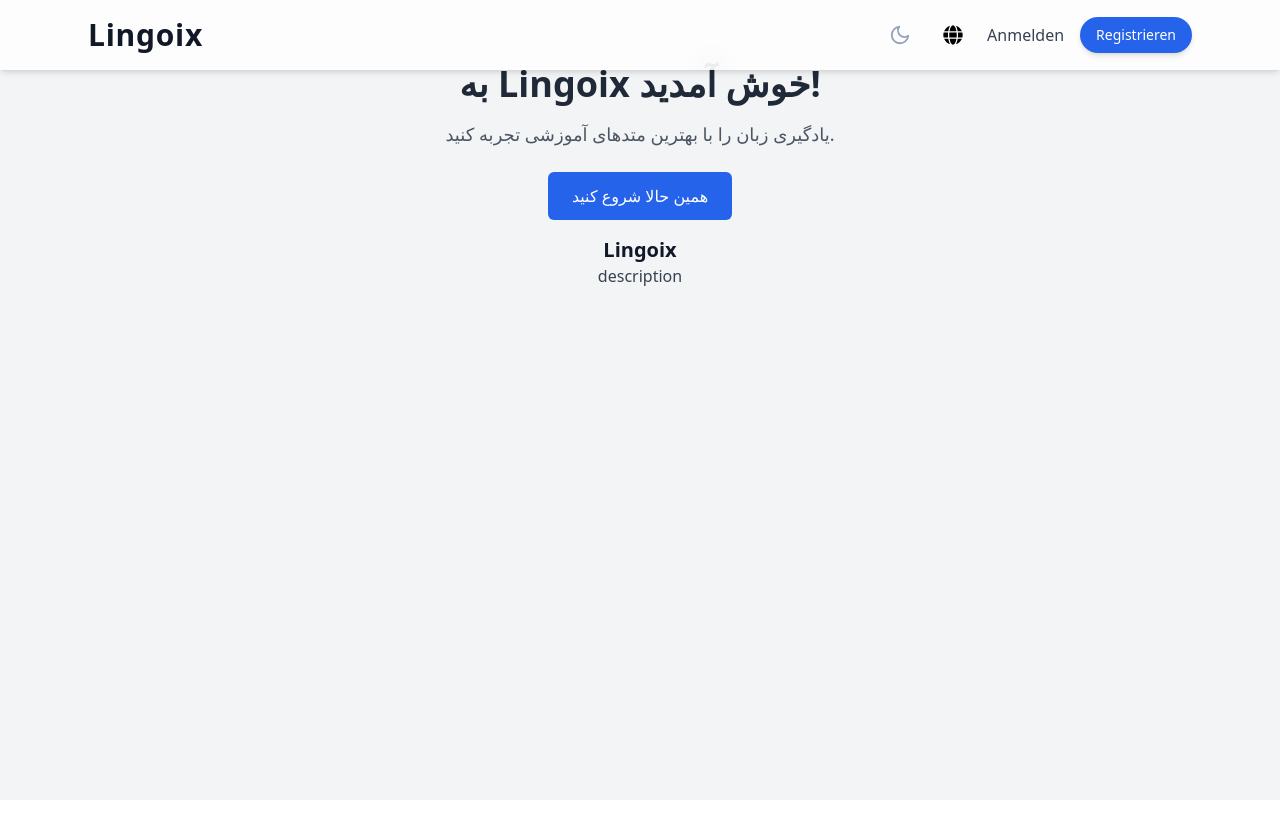
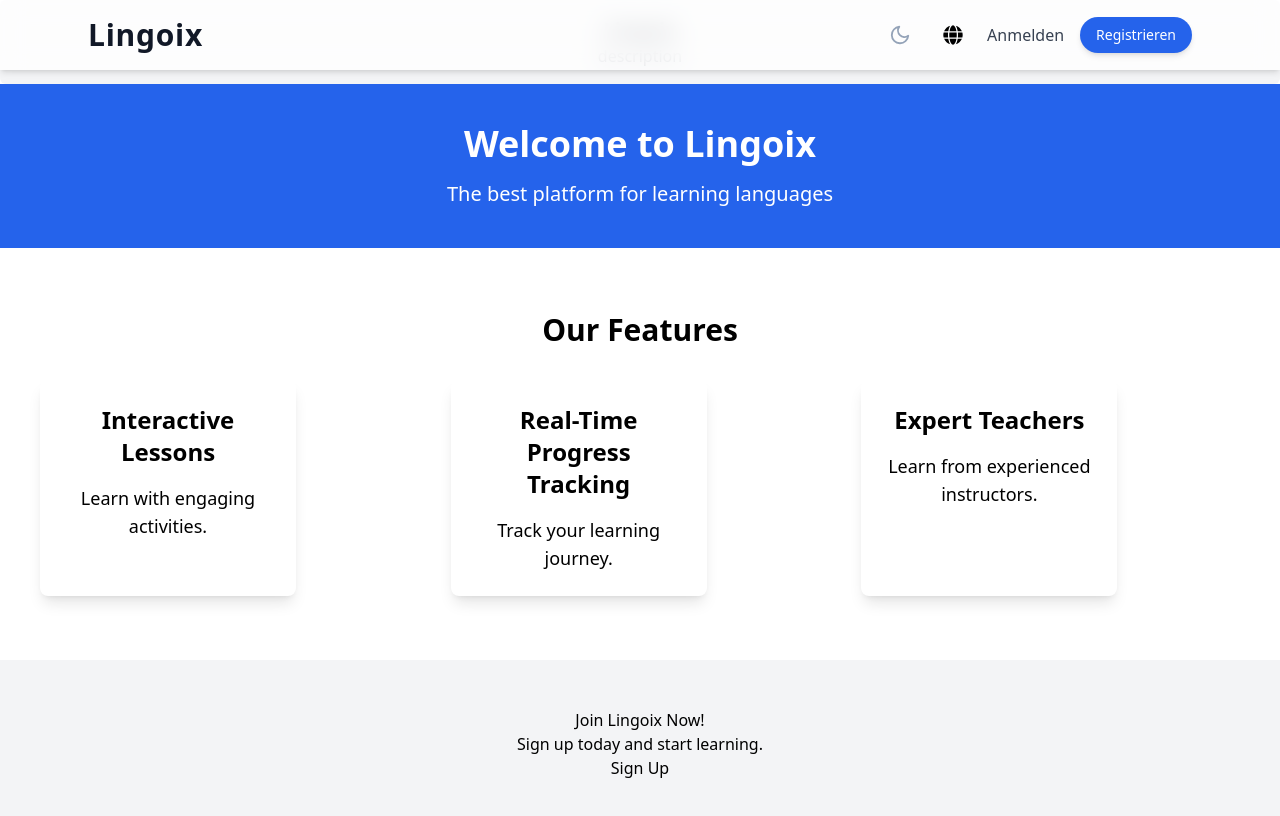
Before and after one commit to behshaad/lingoix, a React (Create React App) app: page / in a window 1280 px wide. Shown: the top 816 px of the page. Built offline with nearby package versions, Linux system fonts and the light colour scheme.

Commit message:
Update the homepage and add the features component

```diff
--- a/package.json
+++ b/package.json
@@ -7,6 +7,7 @@
     "@testing-library/jest-dom": "^6.6.3",
     "@testing-library/react": "^16.2.0",
     "@testing-library/user-event": "^13.5.0",
+    "gsap": "^3.12.7",
     "i18next": "^24.2.2",
     "react": "^19.0.0",
     "react-dom": "^19.0.0",
--- /dev/null
+++ b/src/components/FeatureCard.js
@@ -0,0 +1,12 @@
+import React from "react";
+
+const FeatureCard = ({ title, description }) => {
+  return (
+    <div className="feature-card bg-white p-6 rounded-lg shadow-lg w-64 text-center">
+      <h3 className="text-2xl font-semibold mb-4">{title}</h3>
+      <p className="text-lg">{description}</p>
+    </div>
+  );
+};
+
+export default FeatureCard;
--- /dev/null
+++ b/src/components/SignUpCallToAction.js
@@ -0,0 +1,13 @@
+import React from "react";
+
+const SignUpCallToAction = () => {
+  return (
+    <div className="cta-section">
+      <h2>Join Lingoix Now!</h2>
+      <p>Sign up today and start learning.</p>
+      <button>Sign Up</button>
+    </div>
+  );
+};
+
+export default SignUpCallToAction;
--- a/src/pages/HomePage.jsx
+++ b/src/pages/HomePage.jsx
@@ -1,13 +1,78 @@
+import React, { useEffect } from "react";
+import { gsap } from "gsap";
+
+import FeatureCard from "../components/FeatureCard";
+import SignUpCallToAction from "../components/SignUpCallToAction";
 import Navbar from "../components/Navbar";
-import Header from "../components/Header";
 import BilingualText from "../components/BilingualText";
 
 const HomePage = () => {
+  useEffect(() => {
+    gsap.from(".hero-section", {
+      duration: 1.5,
+      opacity: 0,
+      y: -50,
+      ease: "power4.out",
+    });
+
+    gsap.from(".feature-card", {
+      duration: 1,
+      opacity: 0,
+      y: 30,
+      stagger: 0.3,
+      ease: "power4.out",
+    });
+
+    gsap.from(".cta-section", {
+      duration: 1.5,
+      opacity: 0,
+      y: 50,
+      ease: "power4.out",
+      delay: 1.5,
+    });
+  }, []);
+
   return (
-    <div className="min-h-screen flex flex-col items-center bg-gray-100 dark:bg-gray-900">
+    <div className="home-page">
+      {/* Navbar */}
       <Navbar />
-      <Header />
       <BilingualText />
+
+      {/* Hero Section */}
+      <header className="hero-section bg-blue-600 text-white p-6 md:p-10 text-center">
+        <h1 className="text-3xl sm:text-4xl font-bold mb-4">
+          Welcome to Lingoix
+        </h1>
+        <p className="text-lg sm:text-xl">
+          The best platform for learning languages
+        </p>
+      </header>
+
+      {/* Features Section */}
+      <section className="features py-12 md:py-16 px-6 md:px-10">
+        <h2 className="text-2xl sm:text-3xl font-semibold text-center mb-6 md:mb-8">
+          Our Features
+        </h2>
+        <div className="feature-cards grid grid-cols-1 sm:grid-cols-2 lg:grid-cols-3 gap-6 md:gap-8">
+          <FeatureCard
+            title="Interactive Lessons"
+            description="Learn with engaging activities."
+          />
+          <FeatureCard
+            title="Real-Time Progress Tracking"
+            description="Track your learning journey."
+          />
+          <FeatureCard
+            title="Expert Teachers"
+            description="Learn from experienced instructors."
+          />
+        </div>
+      </section>
+
+      {/* CTA Section */}
+      <div className="cta-section py-12 text-center bg-gray-100">
+        <SignUpCallToAction />
+      </div>
     </div>
   );
 };
```
Also changed, not shown: 1 other file (tests, documents, lock files or other folders).
